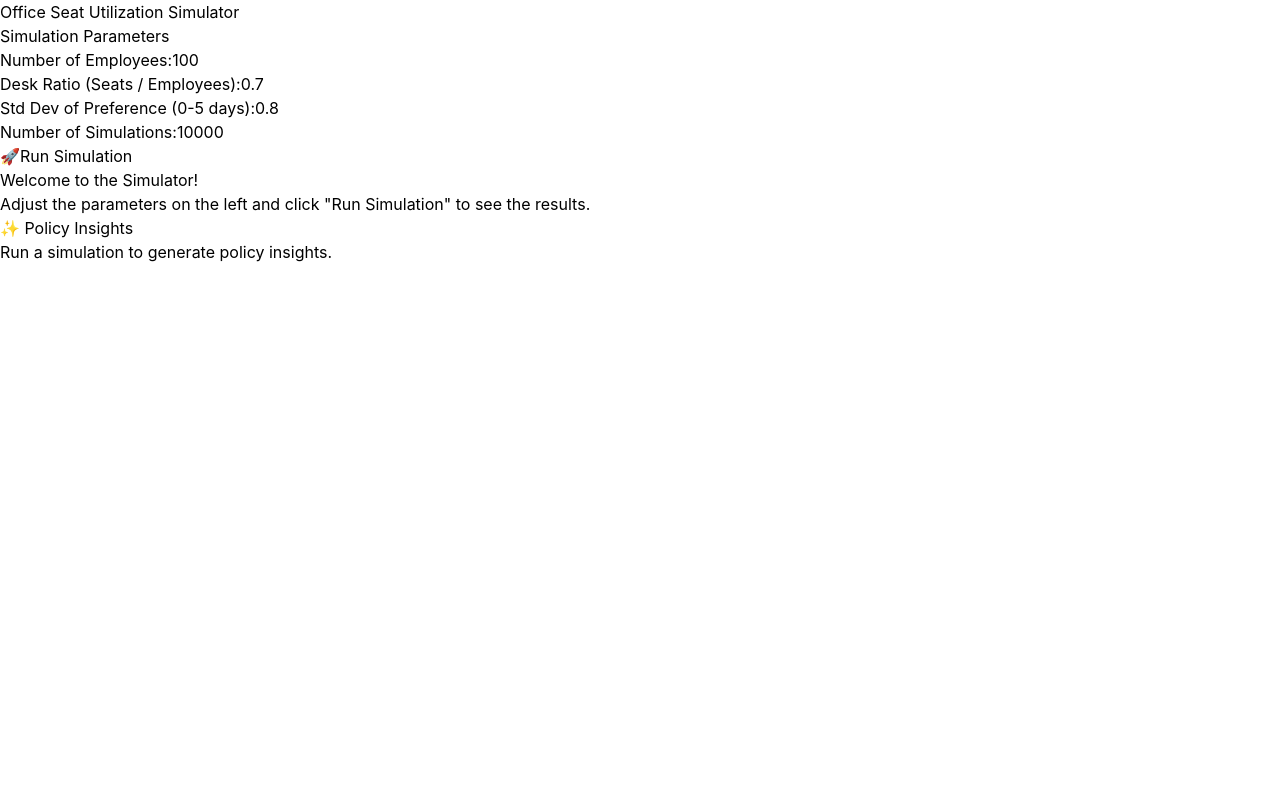
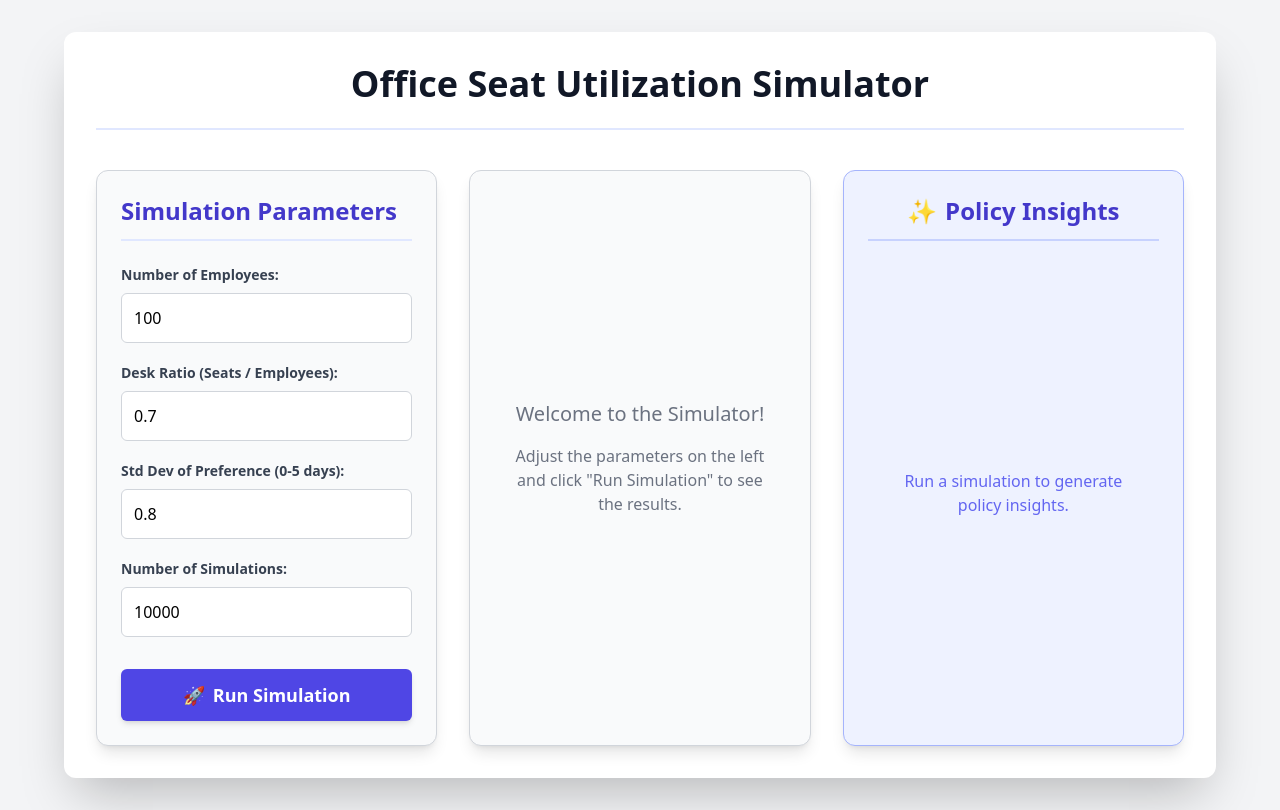
Before and after one commit to cmollenbach/office-simulator-app, a React (Create React App) app: page / in a window 1280 px wide. Built offline with nearby package versions, Linux system fonts and the light colour scheme.

Commit message:
Tailwind update

```diff
--- a/postcss.config.js
+++ b/postcss.config.js
@@ -1,3 +1,4 @@
+// /c:/Users/chris/Documents/office-simulator-app/postcss.config.js
 module.exports = {
   plugins: {
     tailwindcss: {},
--- a/tailwind.config.js
+++ b/tailwind.config.js
@@ -1,6 +1,10 @@
+// /c:/Users/chris/Documents/office-simulator-app/tailwind.config.js
 /** @type {import('tailwindcss').Config} */
 module.exports = {
-  content: [],
+  content: [
+    "./src/**/*.{js,jsx,ts,tsx,html}", // Adjust this glob pattern to match your project structure
+    "./public/index.html"             // Include this if you have an HTML file in public
+  ],
   theme: {
     extend: {},
   },
```
